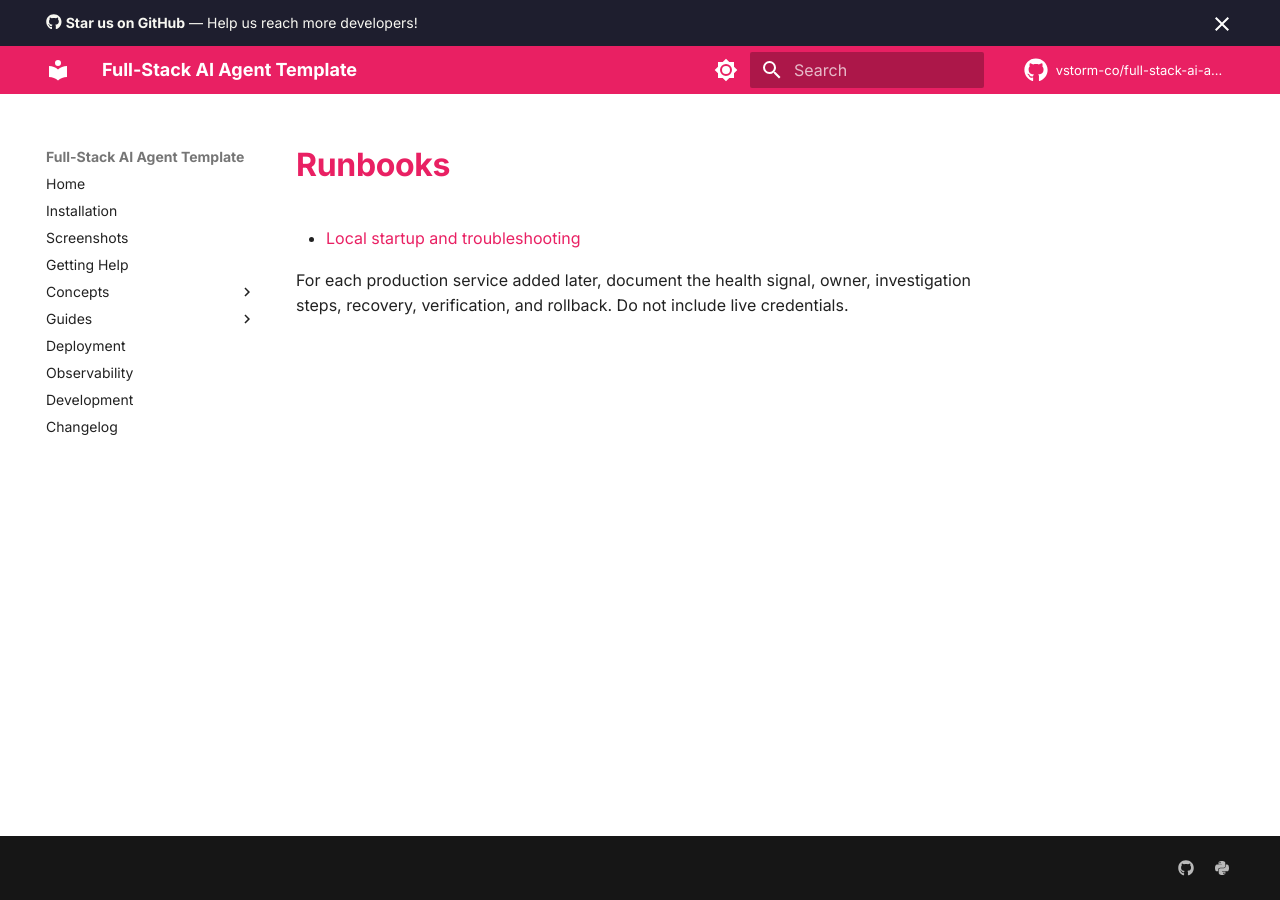
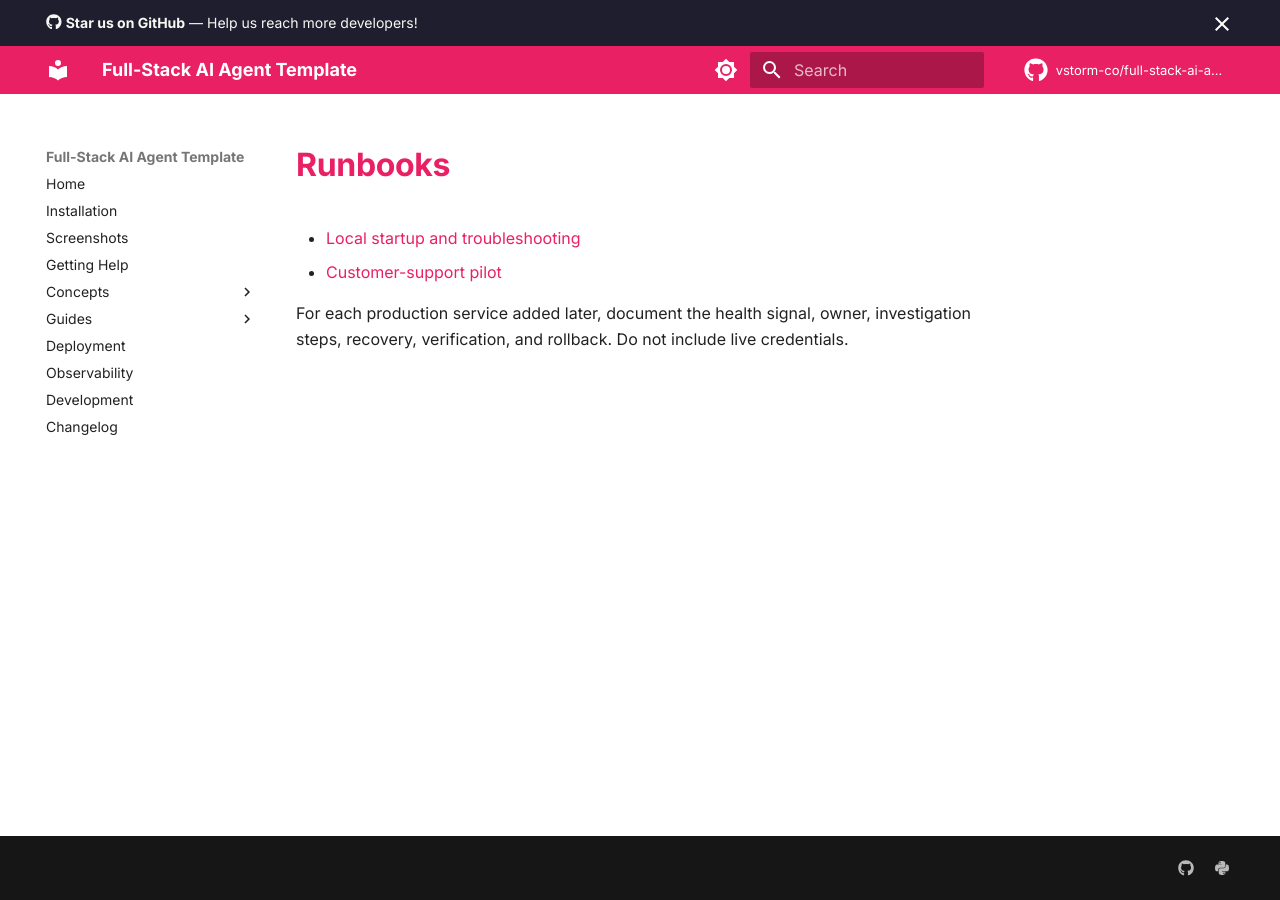
Before and after one commit to Faheem-Lateef/Full-Stack-Agent, an MkDocs documentation site: the page built from docs/runbooks/README.md, in a window 1280 px wide. Built offline with MkDocs 1.6.1 and Material for MkDocs 9.7.7, drawn with Linux system fonts in a browser that asks for light colours; comment, search, counter and statistics services are not loaded.

Commit message:
Index support runbook

```diff
--- a/docs/runbooks/README.md
+++ b/docs/runbooks/README.md
@@ -1,5 +1,6 @@
 # Runbooks
 
 - [Local startup and troubleshooting](local-development.md)
+- [Customer-support pilot](support-pilot.md)
 
 For each production service added later, document the health signal, owner, investigation steps, recovery, verification, and rollback. Do not include live credentials.
```
